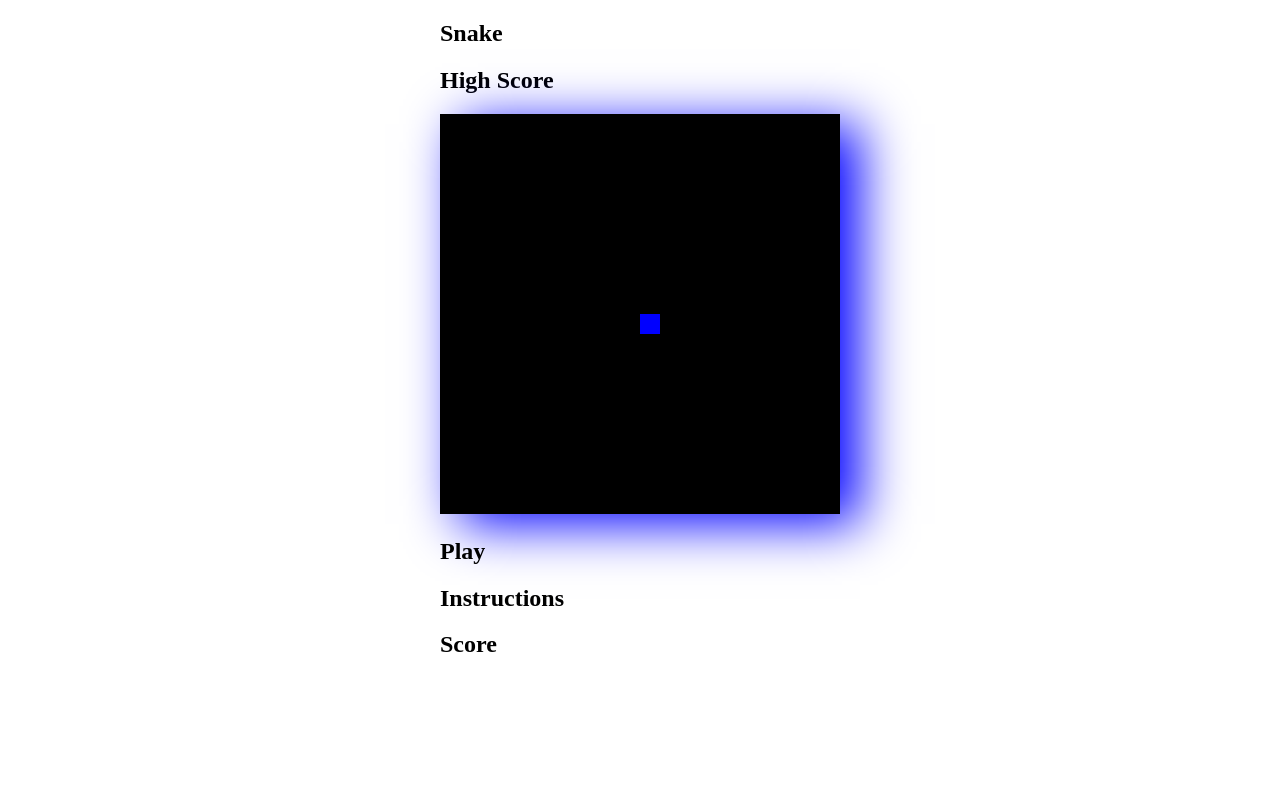
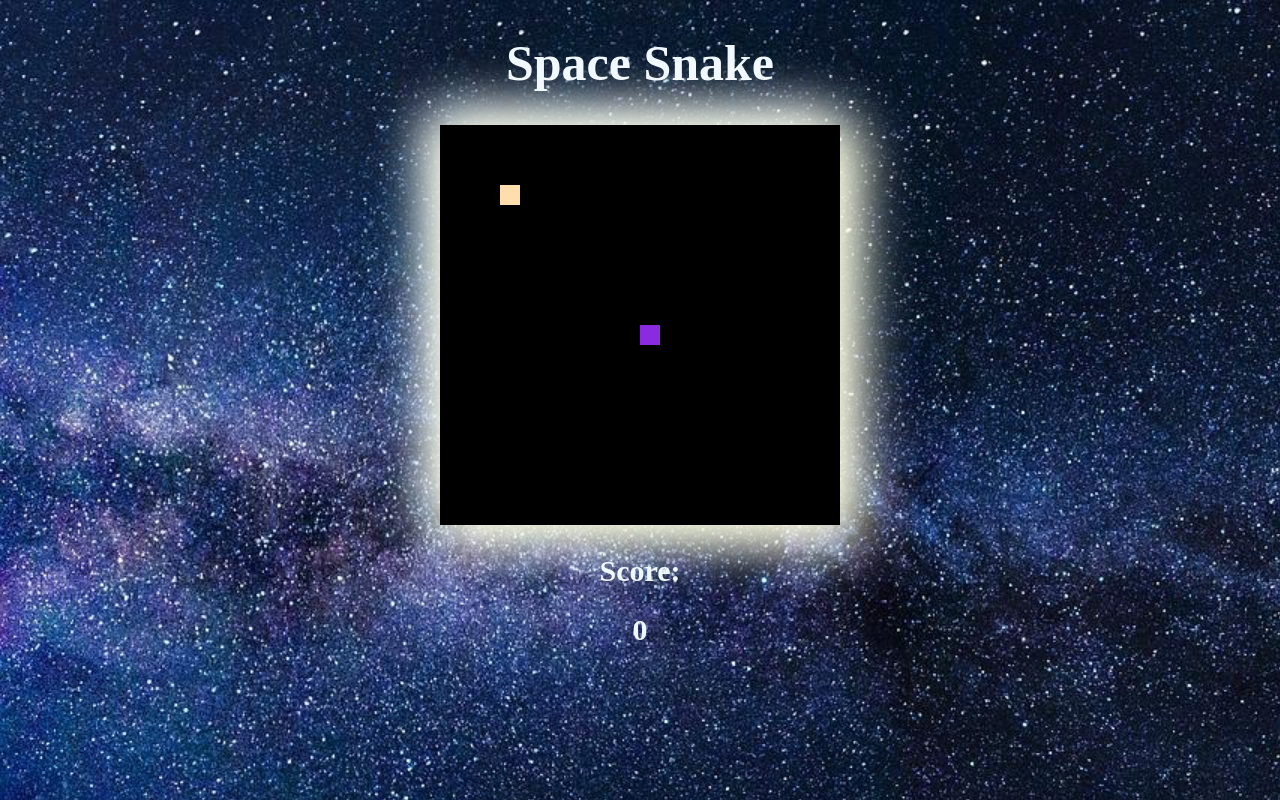
Before and after one commit to amanda-w/Project-1, a plain HTML site: page index.html in a window 1280 px wide. Drawn offline with Linux system fonts and the light colour scheme.

Commit message:
completed game

```diff
--- a/index.html
+++ b/index.html
@@ -2,20 +2,17 @@
 <html lang="en">
 <head>
     <meta charset="UTF-8">
-    <!-- <meta http-equiv="X-UA-Compatible" content="IE=edge"> -->
     <meta name="viewport" content="width=device-width, initial-scale=1.0">
-    <title>Project 1</title>
-    <link href="https://fonts.googleapis.com/css?family=Press+Start+2P" rel="stylesheet"> <!-- choose font -->
+    <title>Space Snake</title>
+    <link href='https://fonts.googleapis.com/css?family=Alfa Slab One' rel='stylesheet'>
     <link rel="stylesheet" href="./style.css">
 </head>
 <body>
+    <h1>Space Snake</h1>
     <div id="container">
-    <aside id="top-left"><h2>Snake</h2></aside>
-    <aside id="top-right"><h2 id="highscore">High Score</h2></aside>
     <canvas id="game" width="400", height="400"></canvas>
-    <aside id="btm-left"><h2 id="status">Play</h2></aside>
-    <aside id="btm-middle"><h2>Instructions</h2></aside>
-    <aside id="btm-right"><h2 id="score">Score</h2></aside>
+    <aside id="btm-middle"><h2>Score:</h2></aside>
+    <aside id="btm-right"><h2 id="score">0</h2></aside>
     </div>
     <script src="./main.js"></script>
 </body>
--- a/main.js
+++ b/main.js
@@ -1,38 +1,126 @@
 let canvas = document.getElementById('game');
 let ctx = canvas.getContext('2d');
 
-let speed = 5;
+let speed = 10;
 
 let blockCount = 20;
 let blockSize = canvas.width / blockCount;
 let headX = 10;
 let headY = 10;
+const snakeBody = [];
+let tail = 2;
 
 let xSpeed = 0;
 let ySpeed = 0;
 
+// food
+let foodX = 3;
+let foodY = 3;
+
 let score = document.getElementById('score');
+
 let highScore = document.getElementById('highscore');
+
+// Entitites
+class Crawler {
+    constructor(x, y) {
+        this.x = x;
+        this.y = y;
+
+        this.render = function() {
+            context.fillstyle = this.color;
+            context.fillRect(this.x, this.y, this.width, this.height);
+        }
+    }
+}
 
 // Game Process
 function drawGame() {
     // console.log('draw game');
+    changePosition();
+    let crashWall = gameOver();
+    if (crashWall) {
+        return;
+    }
     clearScreen();
-    changePosition();
+    collision();
+    getFood();
     drawSnake();
     setTimeout(drawGame, 1000 / speed);
 }
 
-drawGame();
+
+
+function gameOver() {
+    let gameEnds = false;
+
+    if (ySpeed === 0 && xSpeed === 0) {
+        return false;
+    }
+
+    if (headX < 0) {
+        gameEnds = true;
+    } else if (headX === blockCount) {
+        gameEnds = true;
+    } else if (headY < 0) {
+        gameEnds = true;
+    } else if (headY === blockCount) {
+        gameEnds = true;
+    }
+
+    for (let i = 0; i < snakeBody.length; i++) {
+        let body = snakeBody[i];
+        if (body.x === headX && body.y === headY) {
+            gameEnds = true;
+            break;
+        }
+    }
+
+
+    if (gameEnds) {
+        ctx.fillStyle = 'white';
+        ctx.font = '50px Copperplate';
+        ctx.fillText('You Lose!', 100, 200);
+    }
+
+    return gameEnds;
+}
 
 function clearScreen() {
     ctx.fillStyle = 'black';
     ctx.fillRect(0, 0, canvas.width, canvas.height);
 }
 
+function collision() {
+    if (foodX === headX && foodY === headY) {
+    foodX = Math.floor(Math.random() * blockCount);
+    foodY = Math.floor(Math.random() * blockCount);
+    tail++;
+    let newScore = Number(score.textContent) + 1;
+    score.textContent = newScore;
+    }
+}
+
+function getFood() {
+    ctx.fillStyle = 'navajowhite';
+    ctx.fillRect(foodX * blockCount, foodY * blockCount, blockSize, blockSize);
+}
+
 function drawSnake() {
-    ctx.fillStyle = 'blue';
-    ctx.fillRect(headX * blockCount, headY * blockCount, blockSize, blockSize)
+    ctx.fillStyle = 'blueviolet';
+    for (let i = 0; i < snakeBody.length; i++) {
+        let body = snakeBody[i];
+        ctx.fillRect(body.x * blockCount, body.y * blockCount, blockSize, blockSize);
+    }
+
+    snakeBody.push(new Crawler(headX, headY));
+    while (snakeBody.length > tail) {
+        snakeBody.shift();
+    }
+
+    ctx.fillStyle = 'blueviolet';
+    ctx.fillRect(headX * blockCount, headY * blockCount, blockSize, blockSize);
+
 }
 
 function changePosition() {
@@ -46,62 +134,36 @@ document.body.addEventListener('keydown', keyDown);
 function keyDown(event) {
     // up
     if(event.keyCode == 38) {
+        if (ySpeed == 1)
+            return;
         ySpeed = -1;
         xSpeed = 0;
     }
     // down
     if(event.keyCode == 40) {
+        if (ySpeed == -1)
+            return;
         ySpeed = 1;
         xSpeed = 0;
     }
     // right
     if(event.keyCode == 39) {
+        if (xSpeed == -1)
+            return;
         ySpeed = 0;
         xSpeed = 1;
     }
     // left
     if(event.keyCode == 37) {
+        if (xSpeed == 1)
+            return;
         ySpeed = 0;
         xSpeed = -1;
     }
 }
 
+drawGame();
 
 // Set up for Canvas rendering
-// game.setAttribute('height', getComputedStyle(game)['height']);
-// game.setAttribute('width', getComputedStyle(game)['width']);
-
-
-// Entitites
-// class Crawler {
-//     constructor(x, y, color, width, height) {
-//         this.x = x;
-//         this.y = y;
-//         this.color = color;
-//         this.width = width;
-//         this.height = height;
-
-//         this.render = function() {
-//             context.fillstyle = this.color;
-//             context.fillRect(this.x, this.y, this.width, this.height);
-//         }
-//     }
-// }
-
-
-// window.onload = function() {
-//     board = document.getElementById('game');
-//     board.height = rows * blockSize;
-//     board.width = columns * blockSize;
-//     snake = new Crawler(10, 10, 'green', 10, 10);
-// }
-
-
-// food
-// let foodX;
-// let foodY;
-
-// function getFood() {
-//     foodX = Math.floor(Math.random() * columns) * blockSize;
-//     foodY = Math.floor(Math.random() * rows) * blockSize;
-// }
+game.setAttribute('height', getComputedStyle(game)['height']);
+game.setAttribute('width', getComputedStyle(game)['width']);
--- a/style.css
+++ b/style.css
@@ -1,9 +1,22 @@
 html, body {
     margin: 0;
     padding: 0;
+    color: aliceblue;
+}
+
+h1 {
+    font-size: 50px;
+    text-align: center;
+}
+
+h2 {
+    font-size: 30px;
+    text-align: center;
 }
 
 body {
+    background-image: url(img/milky-way-.jpg);
+    background-size: 150%;
     margin: 0px;
     padding: 0px;
     display: flex;
@@ -13,49 +26,5 @@ body {
 }
 
 canvas {
-    box-shadow: blue 20px 10px 50px;
+    box-shadow: lightyellow 10px 10px 50px 10px, -10px -10px 50px 5px;
 }
-
-/* #container {
-    max-width: 50em;
-    background-color: lightblue;
-    margin: 0 auto;
-    padding: 1em;
-    display: grid;
-    grid-gap: 1em;
-    grid-template-rows: .25fr .5fr .25fr;
-    grid-template-columns: .25fr .5fr .25fr;
-    grid-template-areas: "top-left top-right"
-                            "canvas canvas canvas"
-                            " btm-left btm-middle btm-right";
-}
-
-#top-left, #top-right, #btm-left, #btm-middle, #btm-right {
-    display: flex;
-    justify-content: center;
-    align-items: center;
-}
-
-#top-left {
-    grid-area: top-left;
-}
-
-#top-right {
-    grid-area: top-right;
-}
-
-main {
-    grid-area: canvas;
-}
-
-#btm-left {
-    grid-area: btm-left;
-}
-
-#btm-middle {
-    grid-area: btm-middle;
-}
-
-#btm-right {
-    grid-area: btm-right;
-} */
```
Also changed, not shown: img/Project 1 Wire Frame.png (added), img/milky-way-.jpg (added), 3 other files.
